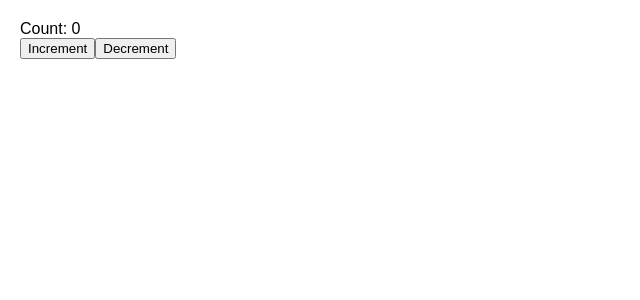
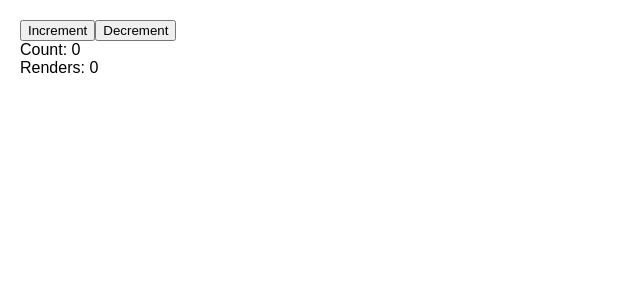
Before and after one commit to skylock/react-playground, a React (Create React App) app: page / in a window 1280 px wide. Shown: the top 300 px of the page, without its empty margins (0-640 px from the left). Built offline with nearby package versions, Linux system fonts and the light colour scheme.

Commit message:
Count renders

```diff
--- a/src/App.js
+++ b/src/App.js
@@ -9,8 +9,8 @@ const App = () => {
     <div className='row'>
       <div className='column'>
         <CounterProvider>
+          <Counter />
           <CountDisplay />
-          <Counter />
         </CounterProvider>
       </div>
     </div>
--- a/src/components/useContext/CountDisplay.jsx
+++ b/src/components/useContext/CountDisplay.jsx
@@ -1,10 +1,15 @@
-import React from 'react';
+import React, { useRef } from 'react';
 import { useCountState } from './CounterProvider';
 
 const CountDisplay = () => {
   const state = useCountState();
+  const renderedRef = useRef(0);
 
-  return <div>Count: {state.count}</div>;
+  return (
+    <>
+    <div>Count: {state.count}</div>
+    <div>Renders: {renderedRef.current++}</div>
+  </>);
 };
 
 export default CountDisplay;
```
